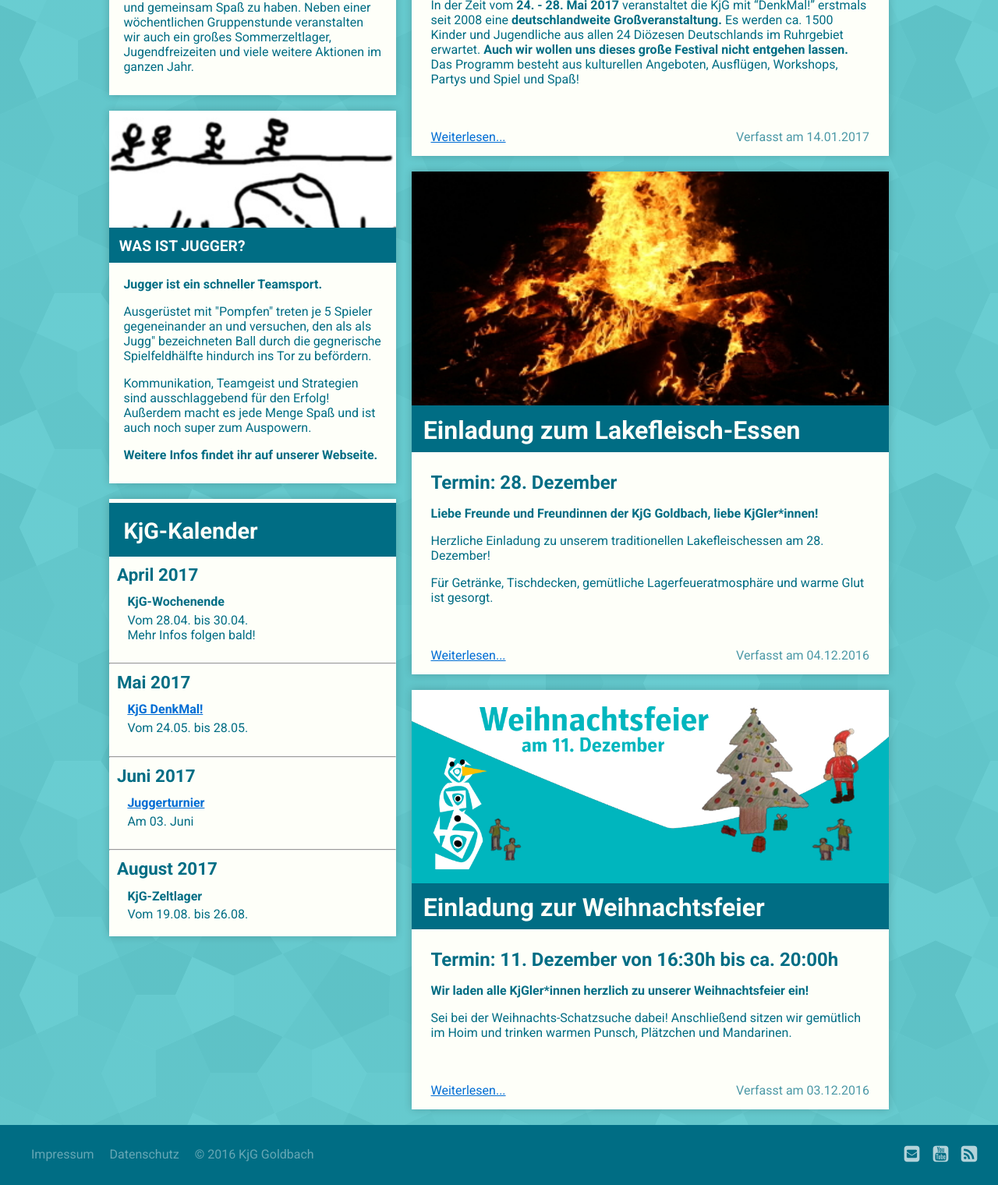
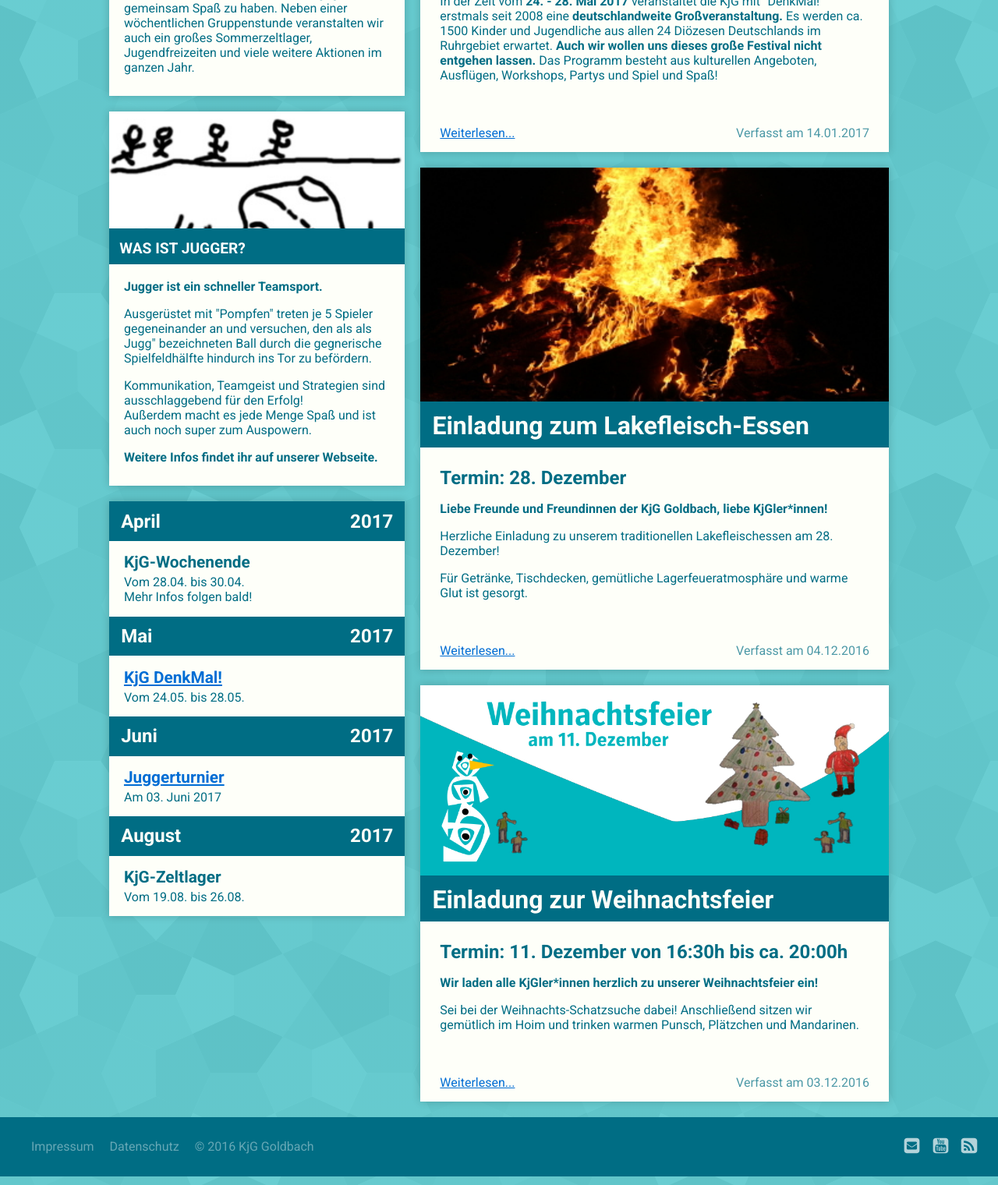
Before and after one commit to blueluke/kjg-homepage, a Jekyll site: the page built from index.html, in a window 1280 px wide, cut to the strip 924-2444 px from the top of the page. Shown: the whole strip at 78% size. Built offline with Jekyll 4.4.1, drawn with Linux system fonts in a browser that asks for light colours.

Commit message:
Kalender: Design überarbeitet, Feed-Hinweis hinzugefügt

```diff
--- a/_includes/calendar.html
+++ b/_includes/calendar.html
@@ -1,7 +1,7 @@
-<div class="calendar-div">
-  <div class="calendar-header">
+<div class="calendar-main">
+  <!-- <div class="calendar-header">
     <h1>KjG-Kalender</h1>
-  </div>
+  </div> -->
   {% assign nowunix = site.time | date: '%s' %}
   {% assign counter = 1 %}
   {% for post in site.calendar %}
@@ -11,39 +11,10 @@
       {% continue %}
     {% endif %}
     {% if currentdate != date %}
-      {% unless counter == 1 %}</ul><hr>{% endunless %}
+      {% unless counter == 1 %}</ul>{% endunless %}
       {% assign counter = counter | plus: 1 %}
       <h3 id="y{{post.date | date: "%Y"}}">
-        {% assign m = post.date | date: "%-m" %}
-        {% case m %}
-          {% when '1' %}Januar
-          {% when '2' %}Februar
-          {% when '3' %}März
-          {% when '4' %}April
-          {% when '5' %}Mai
-          {% when '6' %}Juni
-          {% when '7' %}Juli
-          {% when '8' %}August
-          {% when '9' %}September
-          {% when '10' %}Oktober
-          {% when '11' %}November
-          {% when '12' %}Dezember
-        {% endcase %}
-        {{ post.date | date: "%Y"}}
-      </h3>
-      <ul>
-      {% assign date = currentdate %}
-    {% endif %}
-      <li>
-        {% if post.link != nil %}
-        <h4><a href="{{ site.url }}{{ post.link }}">{{ post.name }}</a></h4>
-        {% else %}
-        <h4>{{ post.name }}</h4>
-        {% endif %}
-        {% if post.end_date != nil %}
-          <p>Vom {{ post.date | date: "%d.%m."}} bis {{ post.end_date | date: "%d.%m." }}</p>
-        {% else %}
-          <p>Am {{ post.date | date: "%d."}}
+        <span class="calendar-month">
           {% assign m = post.date | date: "%-m" %}
           {% case m %}
             {% when '1' %}Januar
@@ -59,10 +30,60 @@
             {% when '11' %}November
             {% when '12' %}Dezember
           {% endcase %}
+        </span>
+        <span class="calendar-month-year">
+          {{ post.date | date: "%Y"}}
+        </span>
+      </h3>
+      <ul>
+      {% assign date = currentdate %}
+    {% endif %}
+      <li>
+        {% if post.link != nil %}
+        <h4><a href="{{ site.url }}{{ post.link }}">{{ post.name }}</a></h4>
+        {% else %}
+        <h4>{{ post.name }}</h4>
+        {% endif %}
+        {% if post.end_date != nil %}
+          <p>Vom {{ post.date | date: "%d.%m."}} bis {{ post.end_date | date: "%d.%m." }}</p>
+        {% else %}
+          <p class="calendar-date">Am {{ post.date | date: "%d."}}
+          {% assign m = post.date | date: "%-m" %}
+          {% case m %}
+            {% when '1' %}Januar
+            {% when '2' %}Februar
+            {% when '3' %}März
+            {% when '4' %}April
+            {% when '5' %}Mai
+            {% when '6' %}Juni
+            {% when '7' %}Juli
+            {% when '8' %}August
+            {% when '9' %}September
+            {% when '10' %}Oktober
+            {% when '11' %}November
+            {% when '12' %}Dezember
+          {% endcase %}
+          {{ post.date | date: "%Y"}}
           </p>
         {% endif %}
         <p> {{ post.short }} </p>
       </li>
     {% if forloop.last %}</ul>{% endif %}
   {% endfor %}
+
+  {% if page.url contains "/aktuelles/" %}
+    <div class="calendar-feeds">
+      <div class="calendar-feeds-header">
+        <img src="{{ site.url }}/assets/img/pfeil.svg"></img>
+        <h3>Feeds abbonieren</h3>
+      </div>
+      <p>
+        Den KjG-Kalender gibt es auch als <a href="{{ site.url }}/feed/events.ics">ical-Feed</a>
+        zum Abbonieren mit eurem Smartphone.
+      </p>
+      <p>
+        Für aktuelle Neuigkeiten rund um die KjG gibt es außerdem einen <a href="{{ site.url }}/feed/atom.xml">RSS-Feed.</a>
+      </p>
+    </div>
+  {% endif %}
 </div>
--- a/assets/css/2-includes/_calendar.sass
+++ b/assets/css/2-includes/_calendar.sass
@@ -1,9 +1,9 @@
-.calendar-div
+.calendar-main
   display: none
   +flex(1)
   +align-self(flex-start)
   min-width: 220px
-  max-width: 25%
+  max-width: 30%
   background-color: $white
   color: $zusatz
   +add-border
@@ -14,28 +14,37 @@
 
   ul
     margin: 0
-    margin-left: 5px
-    padding: 2% 5% 5% 5%
+    padding: 0
     list-style-type: none
 
-    li
-      margin-bottom: 10px
-      &:last-child
-        margin-bottom: 0
+  li
+    padding: 4% 5% 4% 5%
+    &:nth-child(even)
+      background-color: transparentize($zusatz, 0.9)
+
   h3
-    margin: 10px 0 5px 10px
-    font-size: 1.4em
+    margin: 0
+    padding: 3% 4% 3% 4%
+    font-size: 1.5em
+    background-color: $zusatz
+    color: $white
+
+    .calendar-month-year
+      float: right
+      //color: transparentize(white, 0.3)
 
   h4
     margin: 0
-    margin-bottom: 0.3em
+    margin-bottom: 0.2em
+    font-size: 1.3em
 
   p
     margin: 0
 
+
 .calendar-header
   margin-top: 5px
-  background-color: $zusatz
+  background-color: $main
   color: $white
   padding: 2% 5% 2% 5%
 
@@ -43,3 +52,20 @@
     margin: 0
     padding: 3.5% 0 2.5% 0
     font-size: 1.8em
+
+
+.calendar-feeds
+  p
+    font-size: 1em
+    padding: 4% 5% 4% 6%
+
+  .calendar-feeds-header
+    background-color: $main
+
+    img
+      width: 16%
+      float: left
+      padding: 8px 10px 5px 0px
+
+    h3
+      background-color: $main
--- a/assets/css/4-pages/_frontpage.sass
+++ b/assets/css/4-pages/_frontpage.sass
@@ -84,7 +84,7 @@
   +flex(1)
   margin-top: $card-margin
 
-  .calendar-div
+  .calendar-main
     //Überschreibt den normalen margin des Kalenders
     margin-right: 0 !important
     max-width: none
@@ -96,7 +96,7 @@
     +display(flex)
     +flex-wrap(wrap)
     +media($large-screen)
-      +flex(2)
+      +flex(1.9)
 
 
   .front-post
```
